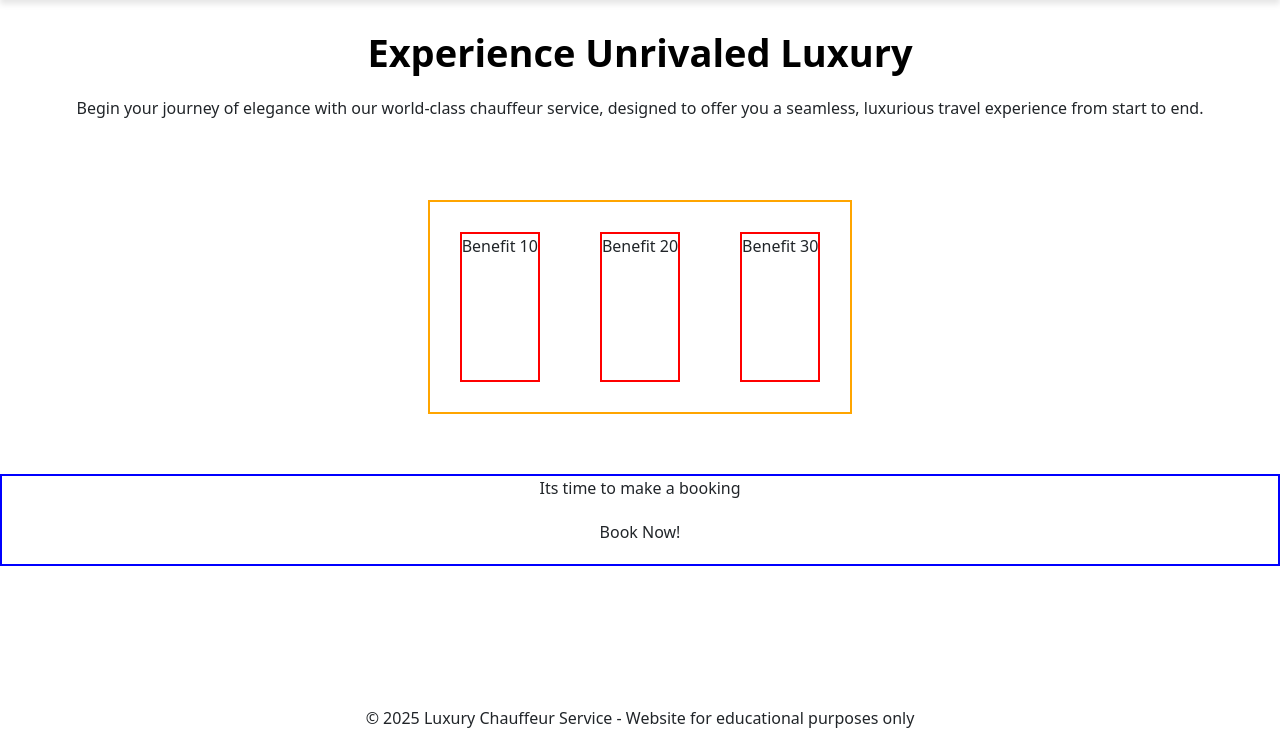
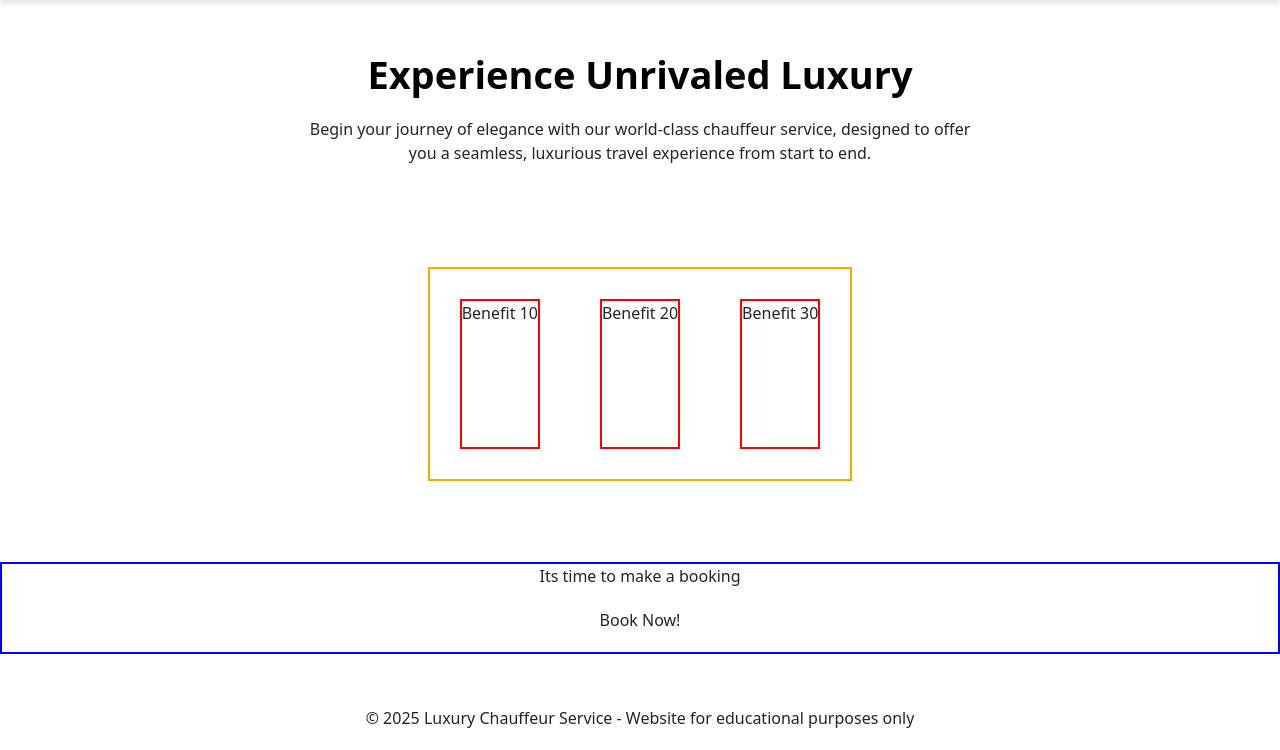
Before and after one commit to tumelo-maja/luxury-chauffeur-service, a Django app: template templates/home.html in a window 1280 px wide. Shown: the part 50-800 px from the top of the page. Run offline with Django 4.2, Linux system fonts and the light colour scheme; the template is opened without the code that fills it, so the values that code supplies are empty; some libraries are stand-ins or nearby versions.

Commit message:
style the hero elements

```diff
--- a/templates/home.html
+++ b/templates/home.html
@@ -4,11 +4,14 @@
 {% block content %}
 <main class="main home push-footer">
     <!-- Hero section -->
-    <section id="hero">
+    <section id="hero" class="flex flex-col justify-center items-center">
         <h2 class="h2-style text-center">Experience Unrivaled Luxury</h2>
-        <p>Begin your journey of elegance with our world-class chauffeur service, designed to offer you a
+        <p class="col-md-7 text-center">Begin your journey of elegance with our world-class chauffeur service, designed to offer you a
             seamless, luxurious travel experience from start to end.</p>
-        <img src="" alt="">
+        <div class="hero-image">
+            <img src="" alt="">
+        </div>
+
     </section>
     <!-- Services section -->
     <section id="services">
--- a/templates/layouts/blank.html
+++ b/templates/layouts/blank.html
@@ -1,9 +1,6 @@
 {% extends 'base.html' %}
 
 {% block layout %}
-<content class="block w-full push-footer">
     {% block content %}
     {% endblock %}
-</content>
-
 {% endblock %}
```
